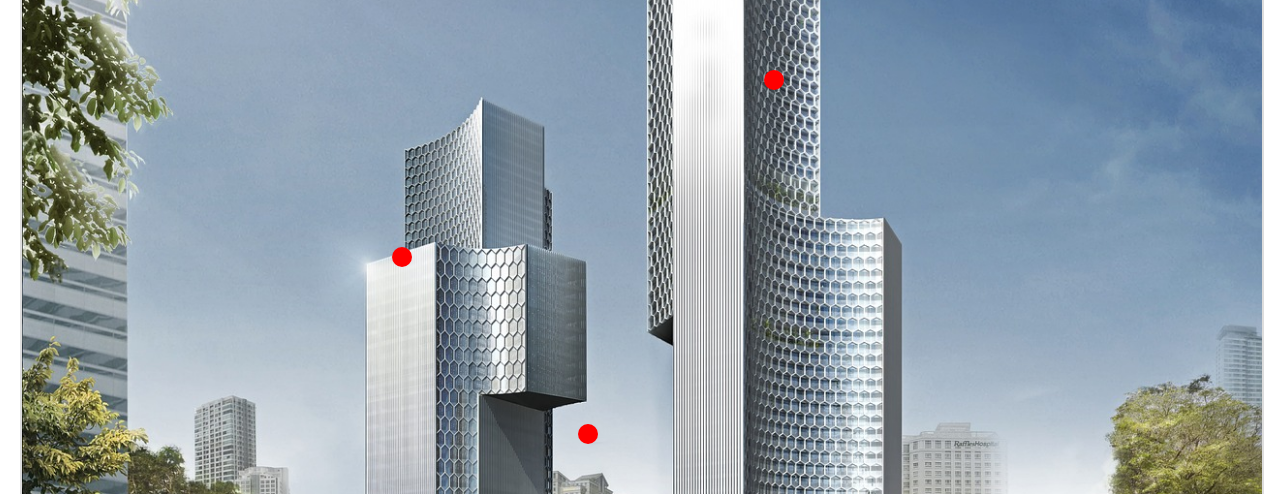
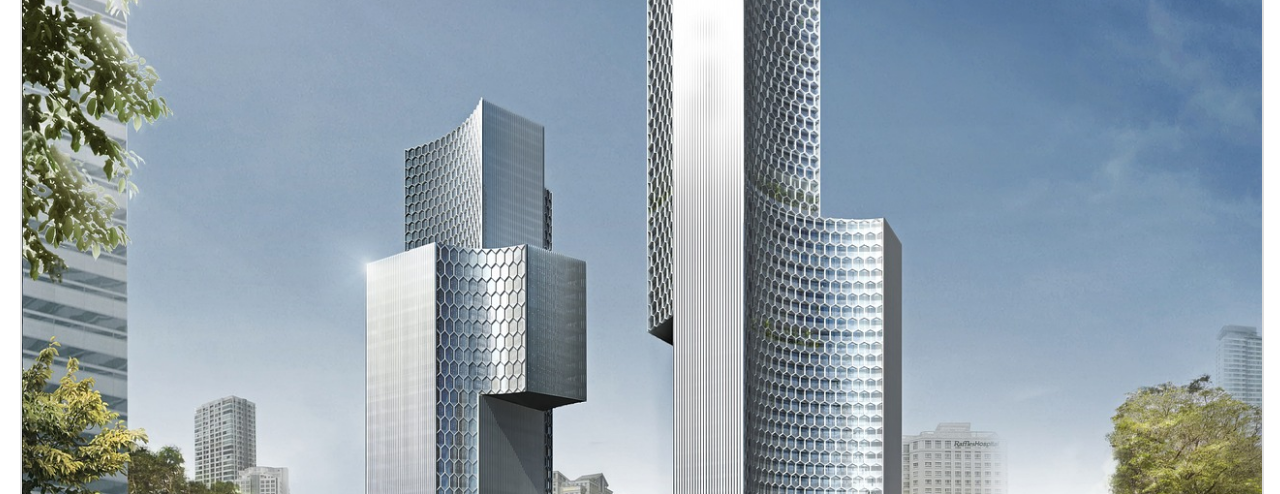
Before and after one commit to NazKuntalp/DesignLife, a React (Create React App) app: page / in a window 1280 px wide. Shown: the part 297-791 px from the top of the page. Built offline with nearby package versions, Linux system fonts and the light colour scheme.

Commit message:
Added building area

```diff
--- a/src/InteractivePage.css
+++ b/src/InteractivePage.css
@@ -15,7 +15,6 @@
   }
 
   .clickable-area {
-    background-color: red;  /* Tıklanabilir alanın rengi */
     border-radius: 50%;
     cursor: pointer;
   }
--- a/src/InteractivePage.js
+++ b/src/InteractivePage.js
@@ -9,6 +9,22 @@ const buildings = [
   { id: 3, name: "Bina 3", description: "Bina 3 hakkında bilgi burada." , x: 45, y: 70 },
   { id: 4, name: "Bina 4", description: "Bina 4 hakkında bilgi burada." , x: 80, y: 85 },
 ];
+
+const buildingData = [
+    {
+      id: 1,
+      name: 'Alışveriş Merkezi',
+      description: 'Bu bina büyük bir alışveriş merkezidir.',
+      coordinates: { top: 320, left: 358, width: 224, height: 513 }
+    },
+    {
+      id: 2,
+      name: 'Ofis Binası',
+      description: 'Bu bina yüksek katlı bir ofis binasıdır.',
+      coordinates: { top: 81, left: 648, width: 250, height: 774 }
+    },
+  ];
+
 
 export default function InteractivePage() {
   const [activeBuilding, setActiveBuilding] = useState(null);
@@ -23,19 +39,18 @@ export default function InteractivePage() {
       <div className="image-container">
         <img src={myImage} alt="Binalar" className="building-image" />
 
-        {buildings.map((building) => (
+        {buildingData.map((building) => (
           <div
             key={building.id}
             className="clickable-area"
             style={{
-              left: `${building.x}%`,
-              top: `${building.y}%`,
+                top: `${building.coordinates.top}px`,
+                left: `${building.coordinates.left}px`,
+                width: `${building.coordinates.width}px`,
+                height: `${building.coordinates.height}px`,
               position: "absolute",
               cursor: "pointer",
-              width: "20px",  // Alan boyutu
-              height: "20px",
-              backgroundColor: "red",
-              borderRadius: "50%",
+              borderRadius: "20%",
             }}
             onClick={() => handleBuildingClick(building)}
           ></div>
@@ -43,7 +58,7 @@ export default function InteractivePage() {
 
         {activeBuilding && (
           <div className="info-bubble">
-            {buildings
+            {buildingData
               .filter((building) => building.id === activeBuilding)
               .map((building) => (
                 <div key={building.id}>
```
